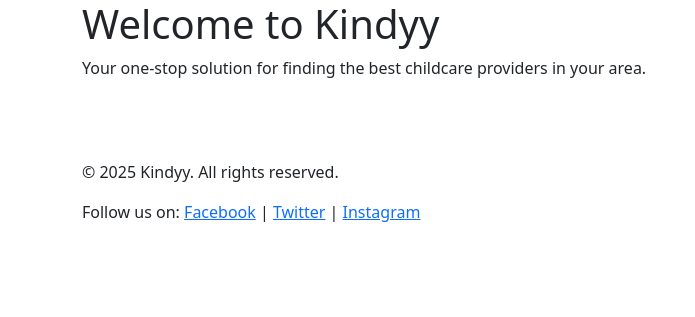
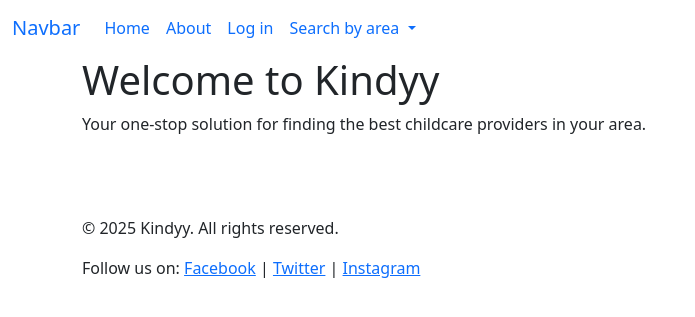
Before and after one commit to Anastasiya-m4c/kindyy, a Django app: page / in a window 1280 px wide. Shown: the top 317 px of the page, without its empty margins (0-695 px from the left). Run offline with Django 4.2, Linux system fonts and the light colour scheme; data that the repository does not hold is empty; some libraries are stand-ins or nearby versions.

Commit message:
add navbar

```diff
--- a/templates/base.html
+++ b/templates/base.html
@@ -21,7 +21,7 @@
 <link href="https://fonts.googleapis.com/css2?family=Lato:wght@300;700&display=swap" rel="stylesheet"> -->
 
     <!-- Font Awesome CSS -->
-    <script src="https://kit.fontawesome.com/352c4b52ca.js" crossorigin="anonymous"></script>
+<script src="https://kit.fontawesome.com/352c4b52ca.js" crossorigin="anonymous"></script>
 
     <!-- Bootstrap CSS -->
 <link href="https://cdn.jsdelivr.net/npm/bootstrap@5.0.1/dist/css/bootstrap.min.css" rel="stylesheet"
@@ -30,7 +30,42 @@
 </head>
 <body>
 
-    <nav></nav>
+    <!-- Navigation -->
+    <nav class="navbar navbar-expand-lg bg-body-tertiary">
+        <div class="container-fluid">
+            <a class="navbar-brand" href="#">Navbar</a>
+            <button class="navbar-toggler" type="button" data-bs-toggle="collapse" data-bs-target="#navbarNavDropdown"
+                aria-controls="navbarNavDropdown" aria-expanded="false" aria-label="Toggle navigation">
+                <span class="navbar-toggler-icon"></span>
+            </button>
+            <div class="collapse navbar-collapse" id="navbarNavDropdown">
+                <ul class="navbar-nav">
+                    <li class="nav-item">
+                        <a class="nav-link active" aria-current="page" href="{% url 'home' %}">Home</a>
+                    </li>
+                    <li class="nav-item">
+                        <a class="nav-link" href="#">About</a>
+                    </li>
+                    <li class="nav-item">
+                        <a class="nav-link" href="#">Log in</a>
+                    </li>
+                    <li class="nav-item dropdown">
+                        <a class="nav-link dropdown-toggle" href="#" role="button" data-bs-toggle="dropdown"
+                            aria-expanded="false">
+                            Search by area
+                        </a>
+                        <ul class="dropdown-menu">
+                            <li><a class="dropdown-item" href="#">1</a></li>
+                            <li><a class="dropdown-item" href="#">2</a></li>
+                            <li><a class="dropdown-item" href="#">3</a></li>
+                        </ul>
+                    </li>
+                </ul>
+            </div>
+        </div>
+    </nav>
+
+    <!-- Main content -->
     <main class="container">
         <header>
             <h1>Welcome to Kindyy</h1>
@@ -43,6 +78,7 @@
             {% endblock %}
         </section>
 
+        <!-- Footer -->
         <footer class="mt-5">
             <p>&copy; 2025 Kindyy. All rights reserved.</p>
             <p>
```
